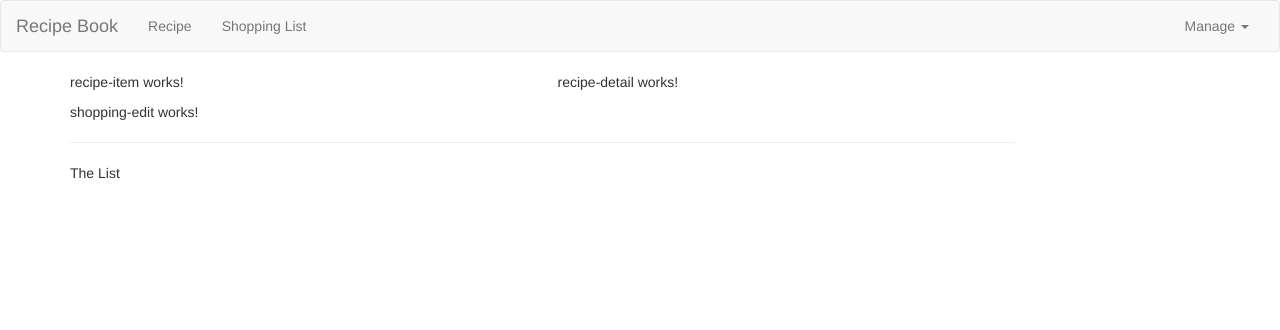
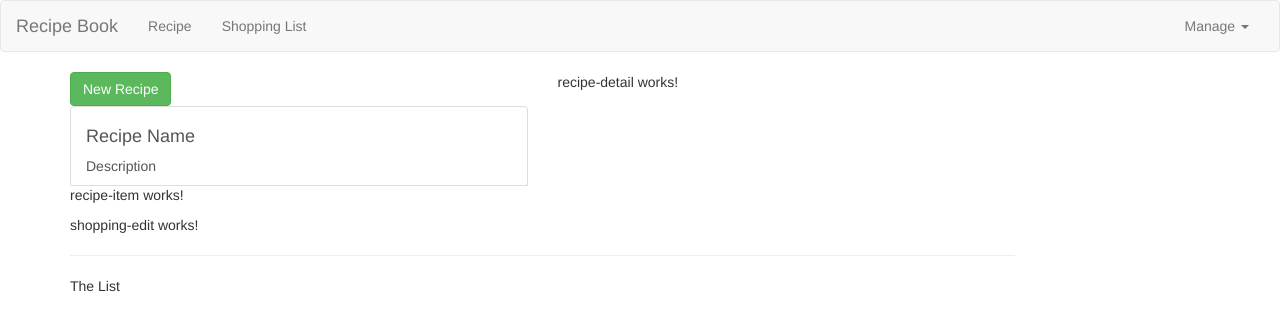
Before and after one commit to ssamsara98/angular-complete-guide, an Angular app in the folder 01-the-basics/: page / in a window 1280 px wide. Shown: the top 330 px of the page. Built offline with nearby package versions, Linux system fonts and the light colour scheme.

Commit message:
Adding Content to the Recipes Components

```diff
--- a/01-the-basics/src/app/recipes/recipe-list/recipe-list.component.html
+++ b/01-the-basics/src/app/recipes/recipe-list/recipe-list.component.html
@@ -1 +1,19 @@
-<app-recipe-item></app-recipe-item>
+<div class="row">
+	<div class="col-xs-12">
+		<button class="btn btn-success">New Recipe</button>
+	</div>
+</div>
+<div class="row">
+	<div class="col-xs-12">
+		<a href="#" class="list-group-item clearfix">
+			<div class="pull-left">
+				<h4 class="list-group-heading">Recipe Name</h4>
+				<p class="list-group-item-text">Description</p>
+			</div>
+			<span class="pull-right">
+				<img src="" alt="" class="img-responsive" style="max-height: 50px;">
+			</span>
+		</a>
+		<app-recipe-item></app-recipe-item>
+	</div>
+</div>
--- a/01-the-basics/src/app/recipes/recipe-list/recipe-list.component.ts
+++ b/01-the-basics/src/app/recipes/recipe-list/recipe-list.component.ts
@@ -1,4 +1,6 @@
 import { Component, OnInit } from "@angular/core";
+
+import { Recipe } from "../recipe.model";
 
 @Component({
 	selector: "app-recipe-list",
@@ -6,7 +8,18 @@
 	styleUrls: ["./recipe-list.component.scss"],
 })
 export class RecipeListComponent implements OnInit {
-	recipes = [];
+	recipes: Recipe[] = [
+		new Recipe(
+			"A Test Recipe",
+			"This is simply a test",
+			"https://upload.wikimedia.org/wikipedia/commons/1/15/Recipe_logo.jpeg"
+		),
+		new Recipe(
+			"A Test Recipe",
+			"This is simply a test",
+			"https://upload.wikimedia.org/wikipedia/commons/1/15/Recipe_logo.jpeg"
+		),
+	];
 
 	constructor() {}
 
```
